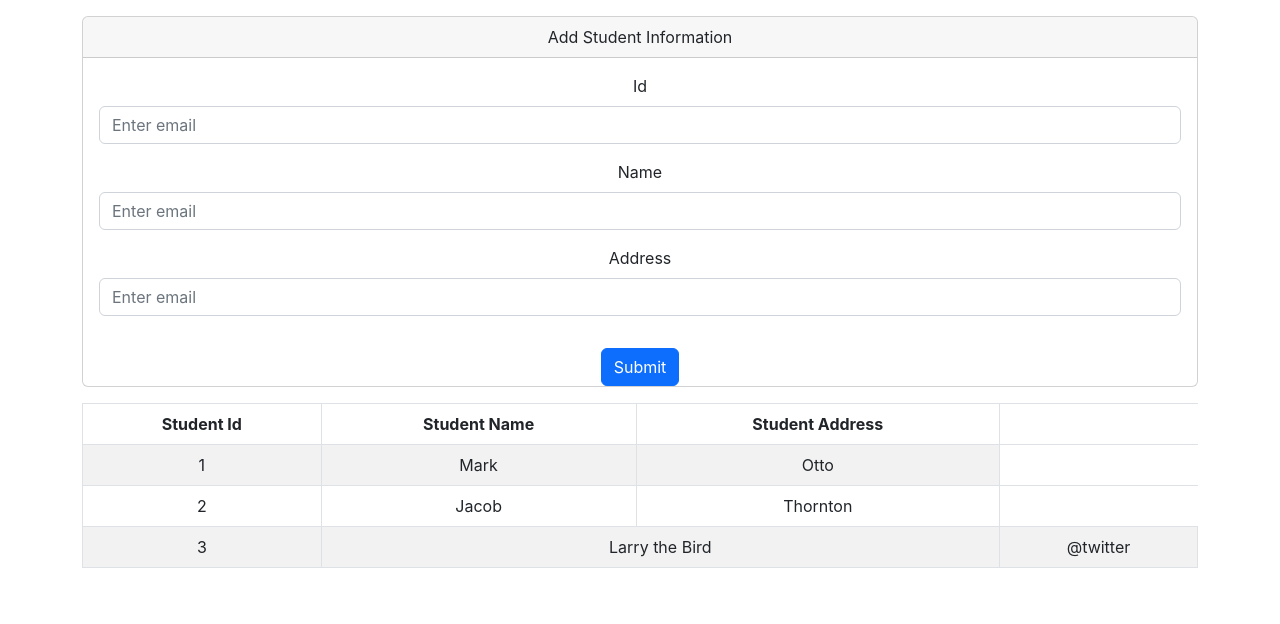
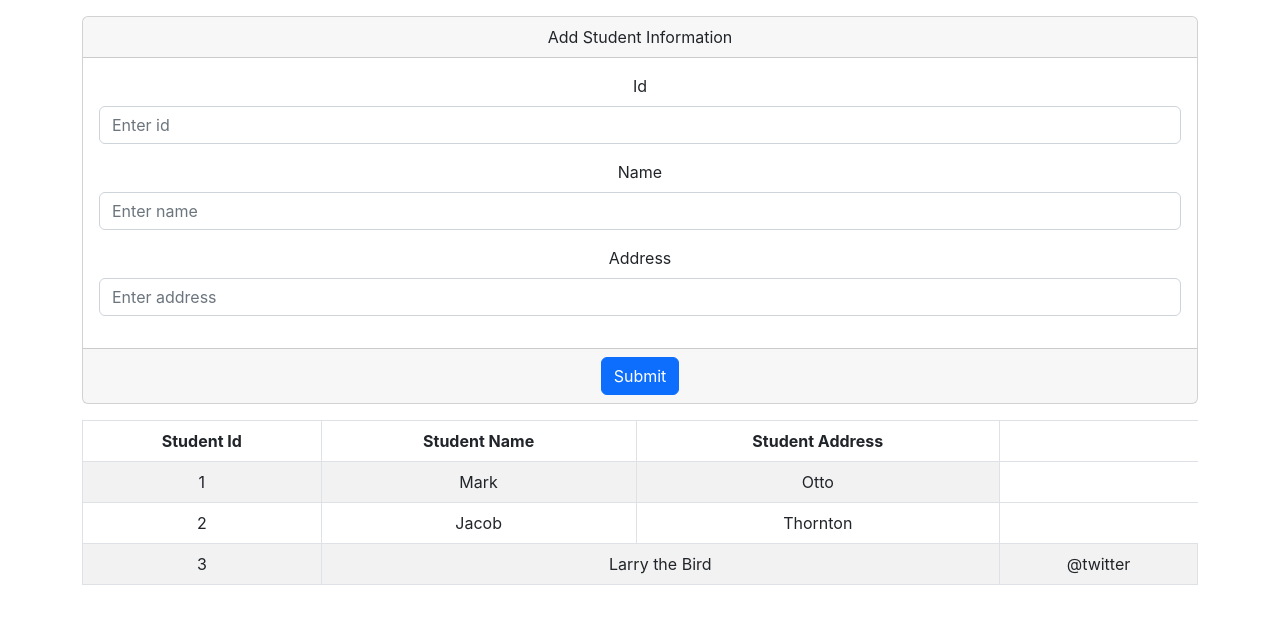
Before and after one commit to 20it124/Student_frontend, a React (Create React App) app: page / in a window 1280 px wide. Shown: the top 624 px of the page. Built offline with nearby package versions, Linux system fonts and the light colour scheme.

Commit message:
student save

```diff
--- a/src/components/Student.js
+++ b/src/components/Student.js
@@ -1,31 +1,66 @@
-import React from "react";
+import axios from "axios";
+import React, {useState} from "react";
 import { Container, Form, Card, Button } from "react-bootstrap";
-import CardHeader from "react-bootstrap/esm/CardHeader";
+
 
 export default function Student() {
+
+  const [id, setId] = useState();
+  const [name, setName] = useState();
+  const [address, setAddress] = useState();
+
+  let student = {
+    id : id,
+    name : name,
+    address : address
+  }
+
+  let textChanged = (event) => {
+    if(event.target.name==="id"){
+      setId(event.target.value);
+    } else if(event.target.name==="name"){
+      setName(event.target.value);
+    } else if(event.target.name==="address"){
+      setAddress(event.target.value);
+    }
+  }
+
+  let saveStudent = (event) => {
+    event.preventDefault();
+    axios.post("http://localhost:8080/student", student)
+    .then(response => {
+      if(response.data != null){
+        alert('Record added successfully');
+      }
+    })
+    .catch(error => alert(error));
+  }
+
   return (
     <div  className="my-3">
     <Container>
       <Card>
-        <Form>
+        <Form onSubmit={saveStudent}>
           <Card.Header>Add Student Information</Card.Header>
           <Card.Body>
-            <Form.Group className="mb-3" controlId="formBasicEmail">
+            <Form.Group className="mb-3">
               <Form.Label>Id</Form.Label>
-              <Form.Control type="text" placeholder="Enter email" />
+              <Form.Control name="id" value={id} type="text" placeholder="Enter id" onChange={textChanged}/>
             </Form.Group>
-            <Form.Group className="mb-3" controlId="formBasicEmail">
+            <Form.Group className="mb-3">
               <Form.Label>Name</Form.Label>
-              <Form.Control type="text" placeholder="Enter email" />
+              <Form.Control name="name" value={name} type="text" placeholder="Enter name" onChange={textChanged} />
             </Form.Group>
-            <Form.Group className="mb-3" controlId="formBasicEmail">
+            <Form.Group className="mb-3">
               <Form.Label>Address</Form.Label>
-              <Form.Control type="text" placeholder="Enter email" />
+              <Form.Control name="address" value={address} type="text" placeholder="Enter address" onChange={textChanged} />
             </Form.Group>
           </Card.Body>
+          <Card.Footer>
           <Button variant="primary" type="submit">
             Submit
           </Button>
+          </Card.Footer>
         </Form>
       </Card>
     </Container>
```
